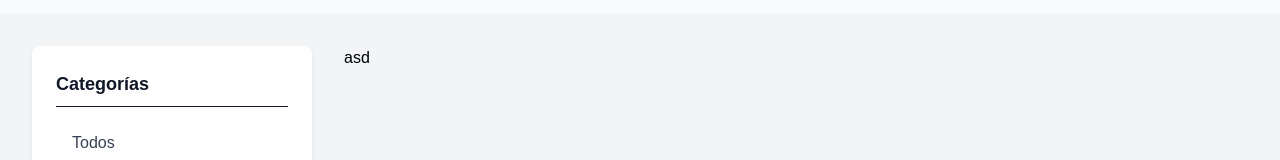
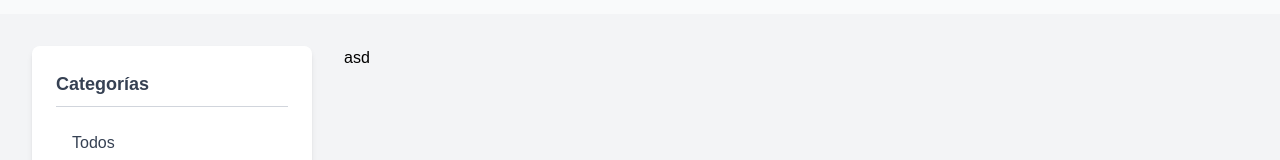
Before and after one commit to rls1990/store-front-template, a Next.js app: page / in a window 1280 px wide. Shown: the part 759-919 px from the top of the page. Built offline with nearby package versions, Linux system fonts and the light colour scheme.

Commit message:
correcciones

```diff
--- a/src/components/products/ProductsList.tsx
+++ b/src/components/products/ProductsList.tsx
@@ -4,10 +4,10 @@ const ProductsList = () => {
       <div className="lg:grid lg:grid-cols-4 lg:gap-8 min-h-[100vh]">
         <aside className="lg:col-span-1 mb-8 lg:mb-0">
           <div className="bg-white p-6 rounded-lg shadow-md sticky top-24">
-            <h3 className="text-lg font-semibold text-gray-900 mb-4 border-b pb-2">
+            <h3 className="text-lg font-semibold text-gray-700 mb-4 border-b border-b-gray-300 pb-2">
               Categorías
             </h3>
-            <ul className="space-y-2">
+            <ul className="space-y-2 overflow-y-auto">
               <li>
                 <button
                   className="filter-button w-full text-left px-4 py-2 rounded-md text-gray-700 hover:bg-gray-200 transition duration-150 filter-active"
--- a/src/components/ui/fields/range/PriceRange.tsx
+++ b/src/components/ui/fields/range/PriceRange.tsx
@@ -72,6 +72,7 @@ export const PriceRange: React.FC<PriceRangeProps> = ({
     setActiveThumb(null);
   };
 
+  // eslint-disable-next-line react-hooks/exhaustive-deps
   useEffect(() => {
     if (activeThumb) {
       window.addEventListener("mousemove", handleMouseMove);
--- a/src/components/ui/media/DynamicSVG.tsx
+++ b/src/components/ui/media/DynamicSVG.tsx
@@ -19,7 +19,7 @@ export default function DynamicSVG({
       res += `[&_svg]:${item} `;
     });
     setClassSvg(res);
-  }, []);
+  }, [className]);
 
   useEffect(() => {
     fetch(url)
--- a/src/components/ui/sliders/SliderHero.tsx
+++ b/src/components/ui/sliders/SliderHero.tsx
@@ -35,7 +35,7 @@ const SliderHero: FC<SliderHeroProps> = ({ items, interval = 10000 }) => {
     });
     // images.current = imgs;
     setImages(imgs);
-  }, [items]);
+  }, [items, currentIndex]);
 
   const nextIndex = () => {
     setCurrentIndex((prevIndex) =>
--- a/src/components/ui/sliders/TextSlider.tsx
+++ b/src/components/ui/sliders/TextSlider.tsx
@@ -2,7 +2,7 @@
 
 import { ItemSlider } from "@/data/slider-news";
 import Image from "next/image";
-import { ReactNode, useEffect, useRef, useState } from "react";
+import { ReactNode, useEffect, useState } from "react";
 import { RiLoaderLine } from "react-icons/ri";
 
 interface TextSliderProps {
```
